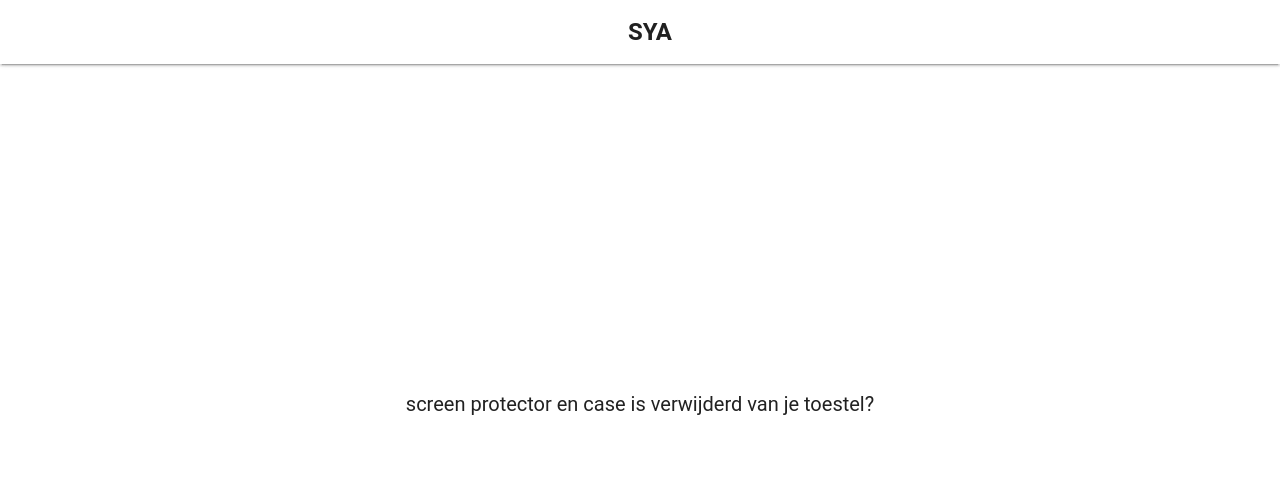
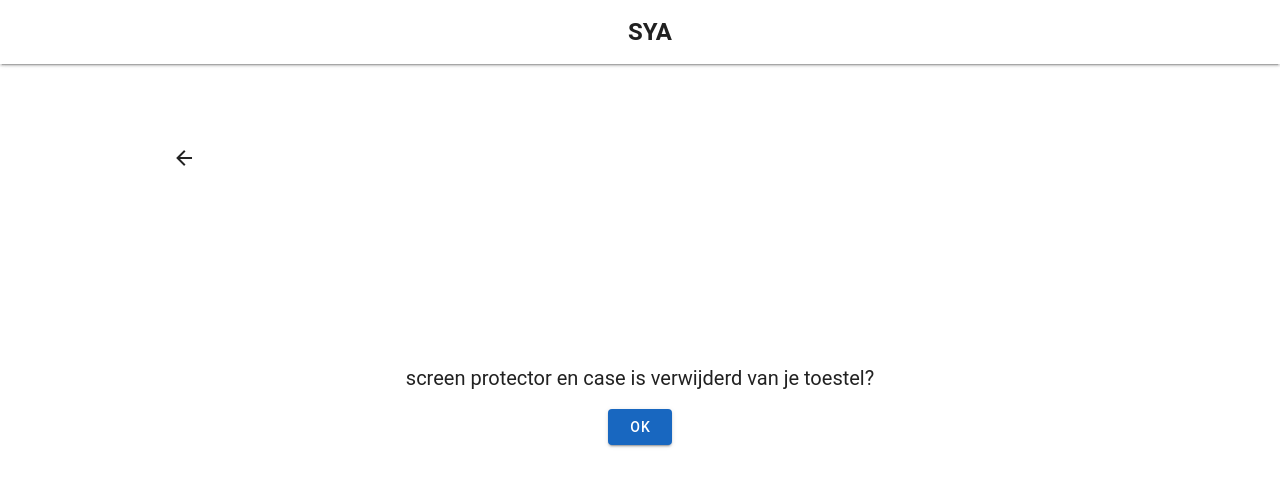
Before and after one commit to Tbo-s/sya_ai-scanner, a Vue app in the folder code/picode/visionAI/frontend/: page / in a window 1280 px wide. Both pictures are taken after a click on the button "START". Shown: the top 486 px of the page. Built offline with nearby package versions, Linux system fonts and the light colour scheme.

Commit message:
updatecodecam

```diff
--- a/code/picode/visionAI/frontend/src/pages/index.vue
+++ b/code/picode/visionAI/frontend/src/pages/index.vue
@@ -2,6 +2,7 @@
 <template>
   <v-container
     style="
+      position: relative;
       max-width: 1000px;
       min-height: calc(100vh - 120px);
       display: flex;
@@ -11,6 +12,19 @@
       gap: 16px;
     "
   >
+    <!-- Back button -->
+    <v-btn
+      v-if="step > 0"
+      icon="mdi-arrow-left"
+      variant="text"
+      style="
+        position: absolute;
+        top: 70px;
+        left: 20px;
+      "
+      @click="goBack"
+    />
+
     <!-- STEP 0: Start -->
     <template v-if="step === 0">
       <v-btn color="primary" @click="startFlow">
@@ -52,7 +66,7 @@
 
       <transition name="fade">
         <v-btn
-          v-if="showScan"
+          v-if="showScan && !showCamera"
           prepend-icon="mdi-video"
           color="primary"
           @click="startScan"
@@ -61,7 +75,6 @@
         </v-btn>
       </transition>
 
-      <!-- Camera stream (jouw originele code, enkel getoond als showCamera=true) -->
       <img
         v-if="showCamera"
         :key="cameraKey"
@@ -75,7 +88,10 @@
         "
       />
 
-      <!-- optioneel: stop-knop tonen zodra camera aan staat -->
+      <div v-if="showCamera" style="font-size: 16px; opacity: 0.8;">
+        Zoeken naar imei barcode...
+      </div>
+
       <v-btn
         v-if="showCamera"
         color="secondary"
@@ -84,6 +100,17 @@
       >
         Stop camera
       </v-btn>
+    </template>
+
+    <!-- STEP 4: IMEI gevonden -->
+    <template v-else-if="step === 4">
+      <div style="text-align: center; font-size: 24px; max-width: 800px;">
+        dit is jouw imei nummer:
+      </div>
+
+      <div style="text-align: center; font-size: 32px; font-weight: bold;">
+        {{ imeiNumber }}
+      </div>
     </template>
   </v-container>
 </template>
@@ -95,25 +122,24 @@ export default {
   name: "HomePage",
   data() {
     return {
-      // flow state
       step: 0,
       showOk: false,
       showScan: false,
       timer: null,
 
-      // camera state (jouw originele)
       showCamera: false,
       cameraKey: 0,
+
+      imeiNumber: "",
+      scanInterval: null,
     };
   },
   computed: {
     cameraStreamUrl() {
-      // `/api` is proxied to the backend by Vite in development.
       return `/api/camera/stream?t=${this.cameraKey}`;
     },
   },
   methods: {
-    // ---- Flow ----
     startFlow() {
       this.step = 1;
       this.showOk = false;
@@ -124,17 +150,13 @@ export default {
     nextStep() {
       this.showOk = false;
       this.showScan = false;
-
-      // ga naar volgende stap
       this.step += 1;
 
-      // stap 2: opnieuw ok na 3s
       if (this.step === 2) {
         this.startOkTimer();
         return;
       }
 
-      // stap 3: scan knop na 3s
       if (this.step === 3) {
         this.startScanTimer();
         return;
@@ -145,27 +167,82 @@ export default {
       clearTimeout(this.timer);
       this.timer = setTimeout(() => {
         this.showOk = true;
-      }, 3000);
+      }, 1000);
     },
 
     startScanTimer() {
       clearTimeout(this.timer);
       this.timer = setTimeout(() => {
         this.showScan = true;
-      }, 3000);
+      }, 1000);
     },
 
-    // ---- Camera (merged from your current code) ----
-    startScan() {
-      // enkel starten als hij nog niet aan staat
+    async startScan() {
       if (!this.showCamera) {
         this.toggleCamera(true);
       }
+
+      this.startImeiDetection();
     },
 
     stopScan() {
+      this.stopImeiDetection();
+
       if (this.showCamera) {
         this.toggleCamera(false);
+      }
+    },
+
+    startImeiDetection() {
+      this.stopImeiDetection();
+
+      this.scanInterval = setInterval(async () => {
+        try {
+          const response = await axios.get("/api/imei/detect");
+          if (response.data?.found && response.data?.imei) {
+            this.imeiNumber = response.data.imei;
+            this.stopImeiDetection();
+
+            if (this.showCamera) {
+              this.toggleCamera(false);
+            }
+
+            this.step = 4;
+          }
+        } catch (error) {
+          console.error("Failed to detect IMEI", error);
+        }
+      }, 800);
+    },
+
+    stopImeiDetection() {
+      if (this.scanInterval) {
+        clearInterval(this.scanInterval);
+        this.scanInterval = null;
+      }
+    },
+
+    goBack() {
+      clearTimeout(this.timer);
+      this.stopImeiDetection();
+
+      if (this.showCamera) {
+        this.stopScan();
+      }
+
+      if (this.step > 0) {
+        this.step -= 1;
+      }
+
+      this.showOk = false;
+      this.showScan = false;
+
+      if (this.step === 1 || this.step === 2) {
+        this.startOkTimer();
+      }
+
+      if (this.step === 3) {
+        this.startScanTimer();
       }
     },
 
@@ -185,6 +262,7 @@ export default {
   },
   beforeUnmount() {
     clearTimeout(this.timer);
+    this.stopImeiDetection();
   },
 };
 </script>
```
Also changed, not shown: 1 other file (tests, documents, lock files or other folders).
